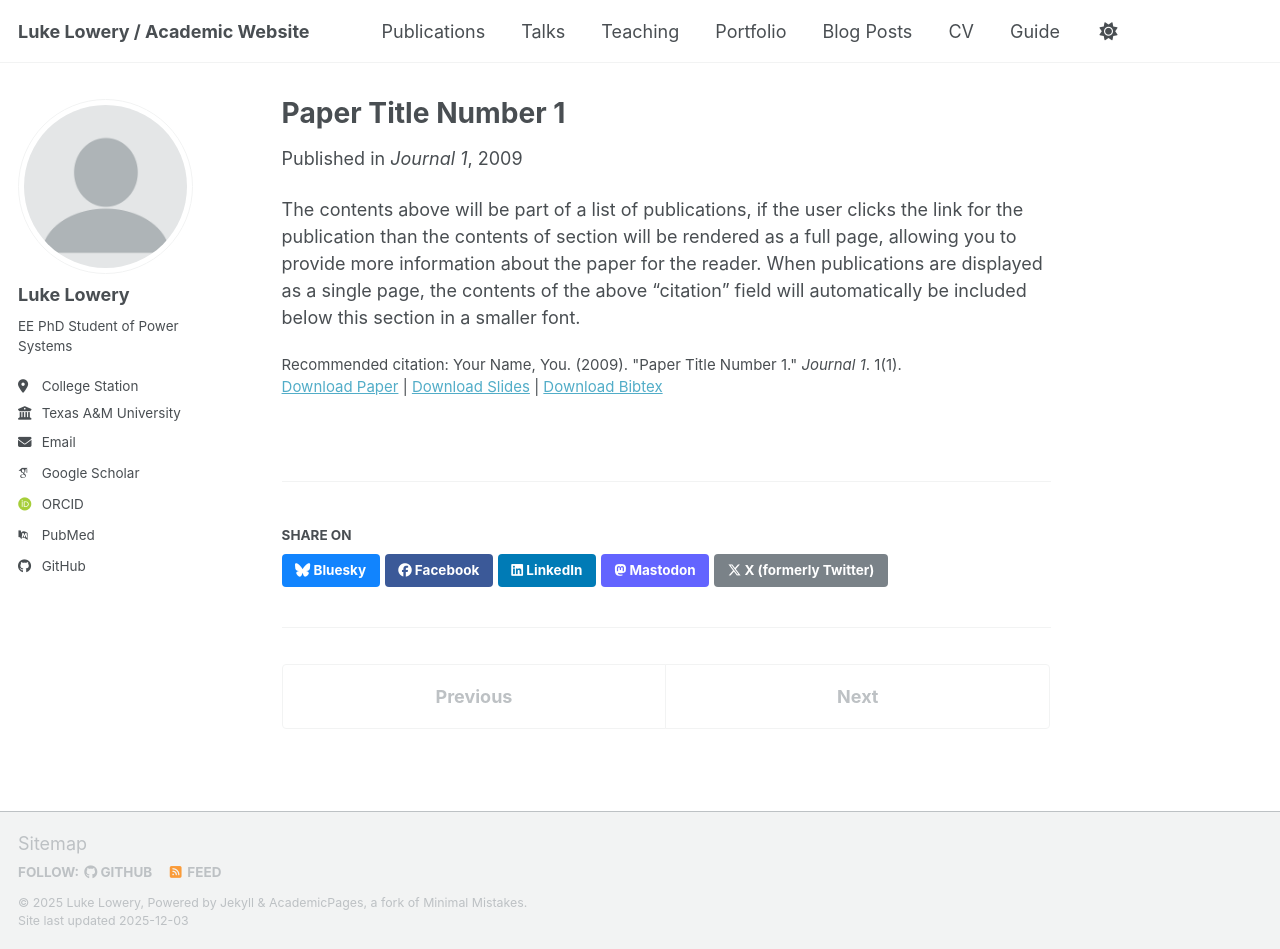
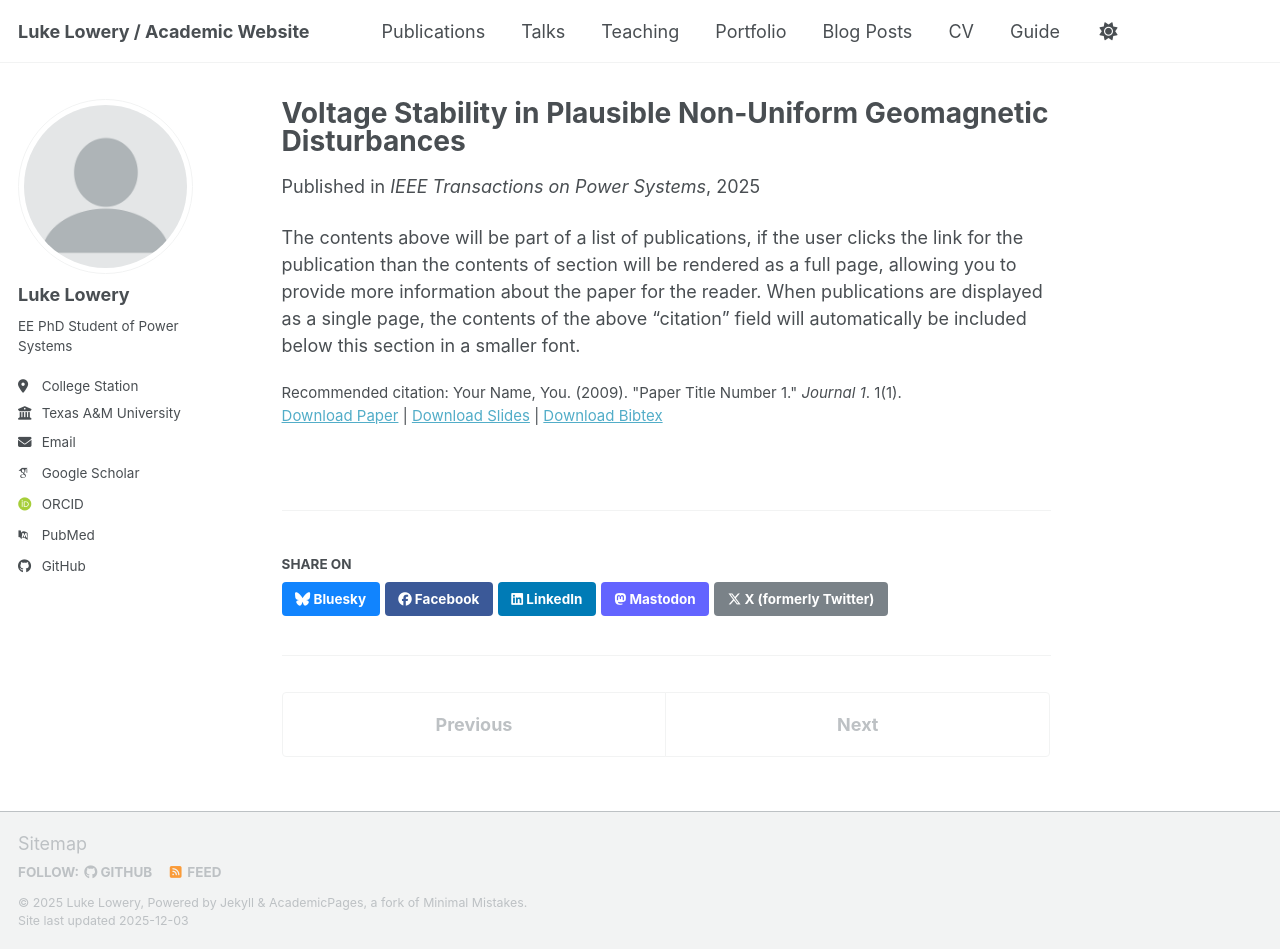
Before and after one commit to lukelowry/lukelowry.github.io, a Jekyll site: the page built from _publications/2009-10-01-paper-title-number-1.md, in a window 1280 px wide and 949 px high. Built offline with Jekyll 4.4.1, drawn with Linux system fonts in a browser that asks for light colours; some web fonts are replaced; a script bundle is joined from its source files by our own code; library files that are not in the unit come from our copies.

Commit message:
Update 2009-10-01-paper-title-number-1.md

```diff
--- a/_publications/2009-10-01-paper-title-number-1.md
+++ b/_publications/2009-10-01-paper-title-number-1.md
@@ -1,11 +1,11 @@
 ---
-title: "Paper Title Number 1"
+title: "Voltage Stability in Plausible Non-Uniform Geomagnetic Disturbances"
 collection: publications
 category: manuscripts
 permalink: /publication/2009-10-01-paper-title-number-1
-excerpt: 'This paper is about the number 1. The number 2 is left for future work.'
-date: 2009-10-01
-venue: 'Journal 1'
+excerpt: 'Early work on Geemagnetic Disturbances and their impact on voltage stability.'
+date: 2025-10-01
+venue: 'IEEE Transactions on Power Systems'
 slidesurl: 'https://academicpages.github.io/files/slides1.pdf'
 paperurl: 'https://academicpages.github.io/files/paper1.pdf'
 bibtexurl: 'https://academicpages.github.io/files/bibtex1.bib'
```
